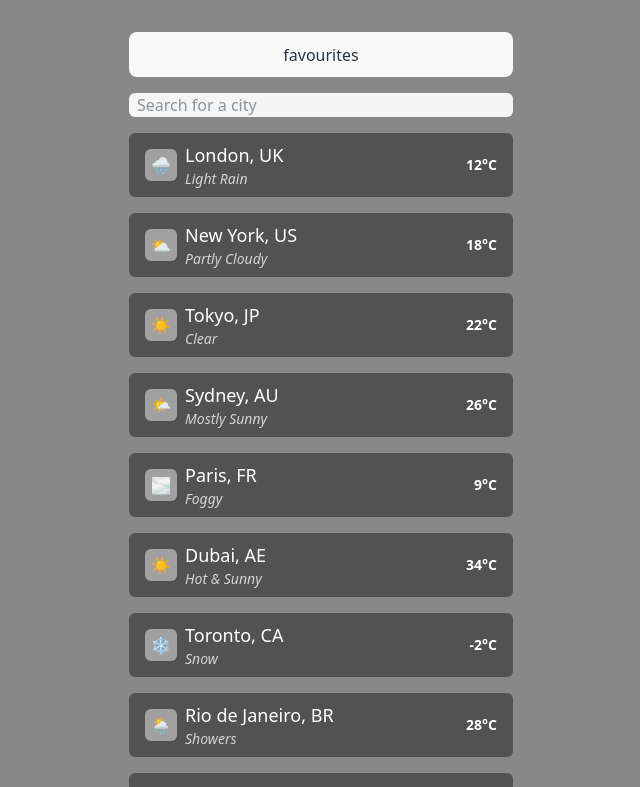
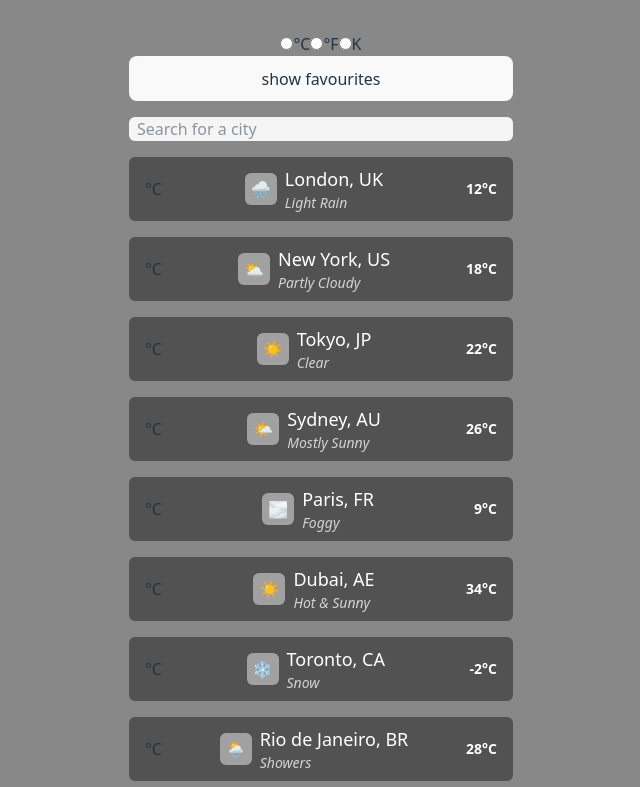
Before and after one commit to dsw54167/forecast-app, a React (Vite) app: page / in a window 1280 px wide. Shown: the top 787 px of the page, without its empty margins (319-959 px from the left). Built offline with nearby package versions, Linux system fonts and the light colour scheme.

Commit message:
switch unit globally

```diff
--- a/package.json
+++ b/package.json
@@ -14,6 +14,7 @@
     "react": "^19.2.0",
     "react-dom": "^19.2.0",
     "react-router": "^7.9.6",
+    "react-router-dom": "^7.9.6",
     "tailwindcss": "^4.1.17"
   },
   "devDependencies": {
--- a/src/components/CityItemDetails.tsx
+++ b/src/components/CityItemDetails.tsx
@@ -1,6 +1,7 @@
 import {DATA, type WeatherData} from "../../mocks.ts";
 import {useNavigate, useParams} from "react-router";
 import {useState} from "react";
+import {useSelector} from "react-redux";
 
 export function CityItemDetails() {
     const {city} = useParams();
@@ -37,6 +38,7 @@ export function CityItemDetails() {
         <span className='top-0 left-0 size-16'>←</span>
         No city provided
     </div>;
+    const unit = useSelector((state: {unit: string}) => state.unit);
 
     const data: WeatherData = DATA.find((item) => item.city.toLowerCase() == city.toLowerCase())!
     if (!data) return <div>
@@ -49,7 +51,7 @@ export function CityItemDetails() {
                 <p className='text-3xl' onClick={addRemoveFavourite}>  {isFavourite ? '♥' : '♡'}</p>
             </div>
             <span className='text-lg '>{`${data.city}, ${data.countryCode}`}</span>
-            <span className='text-lg '>{data.value}</span>
+            <span className='text-lg '>{data.value} {unit}</span>
             <span className='text-sm text-neutral-300 italic'>{`${data.icon} ${data.description}`}</span>
             <div className="h-8"></div>
             <div className="grid grid-cols-2  text-xs text-left text-neutral-300">
--- a/src/components/CityList.tsx
+++ b/src/components/CityList.tsx
@@ -22,7 +22,7 @@ export function CityList(){
     const filteredList = DATA.filter((item) => item.city.toLowerCase().startsWith(query.toLowerCase()))
     return (
         <div className='flex gap-4 flex-col'>
-            <button onClick={()=>handleFavouritesClick()}>favourites</button>
+            <button onClick={()=>handleFavouritesClick()}>show favourites</button>
             <input  value={query} onChange={(e) => setQuery(e.target.value)} placeholder='Search for a city'
                    className='border-neutral-100 bg-neutral-100 rounded-md px-2'/>
             {filteredList.map((item) =>
--- a/src/components/CityListItem.tsx
+++ b/src/components/CityListItem.tsx
@@ -1,4 +1,5 @@
 import type {WeatherData} from "../../mocks.ts";
+import {useSelector} from "react-redux";
 
 interface CityListItemProps extends WeatherData {
     onClick: () => void;
@@ -9,9 +10,10 @@ export const CityListItem = ({city, countryCode, description, value, icon, onCli
     const saved = localStorage.getItem("favourites");
     const favourites = saved ? JSON.parse(saved) : [];
     const isFavourite = city ? favourites.includes(city.toLowerCase()) : false;
-
+    const unit = useSelector((state: {unit: string}) => state.unit);
     return <div key={city} onClick={onClick}
                 className='flex w-96 bg-neutral-600 justify-between px-4 py-2 rounded-md items-center'>
+        <p>{unit}</p>
         <div className='flex items-center gap-2'>
             <span className='bg-neutral-400 size-8 flex items-center justify-center rounded-md'>{icon}</span>
             <div className='flex flex-col'>
--- /dev/null
+++ b/src/components/Store.tsx
@@ -0,0 +1,25 @@
+import {createStore} from 'redux';
+
+export const getUnit = (unit: string) => {
+    return {
+        type: "GET_UNIT",
+        unit: unit
+    }
+}
+
+const initialState = {
+    unit: "°C"
+}
+
+const unitReducer = (state = initialState, action: { type: string; unit: string; }) => {
+    switch (action.type) {
+        case "GET_UNIT":
+            return {
+                unit: action.unit
+            }
+        default:
+            return state
+    }
+}
+
+export const store = createStore(unitReducer)
--- /dev/null
+++ b/src/components/SwitchUnit.tsx
@@ -0,0 +1,46 @@
+import {useDispatch, useSelector} from "react-redux";
+import {getUnit} from "../components/Store.tsx";
+
+export default function UnitSwitcher() {
+    const dispatch = useDispatch();
+    const unit = useSelector((state) => state.unit);
+    const handleChange = (e) => {
+        dispatch(getUnit(e.target.value));
+    };
+    return (
+        <div>
+            <label>
+                <input
+                    type="radio"
+                    name="unit"
+                    value="celsius"
+                    checked={unit === "celsius"}
+                    onChange={handleChange}
+                />
+                °C
+            </label>
+
+            <label>
+                <input
+                    type="radio"
+                    name="unit"
+                    value="fahrenheit"
+                    checked={unit === "fahrenheit"}
+                    onChange={handleChange}
+                />
+                °F
+            </label>
+
+            <label>
+                <input
+                    type="radio"
+                    name="unit"
+                    value="kelvin"
+                    checked={unit === "kelvin"}
+                    onChange={handleChange}
+                />
+                K
+            </label>
+        </div>
+    );
+}
--- a/src/main.tsx
+++ b/src/main.tsx
@@ -1,16 +1,24 @@
 import {createRoot} from 'react-dom/client'
 import './index.css'
-import {BrowserRouter, Route, Routes} from "react-router";
+import {BrowserRouter, Route, Routes} from "react-router-dom";
 import {CityList} from "./components/CityList.tsx";
 import {CityItemDetails} from "./components/CityItemDetails.tsx";
 import {FavouriteCityList} from "./components/FavouriteCityList.tsx";
+import {store} from "./components/Store.tsx";
+import {Provider} from "react-redux";
+import UnitSwitcher from "./components/SwitchUnit.tsx";
 
 createRoot(document.getElementById('root')!).render(
+    <Provider store={store}>
+        <UnitSwitcher></UnitSwitcher>
         <BrowserRouter>
             <Routes>
                 <Route path="/" element={<CityList/>}/>
                 <Route path="/city/:city" element={<CityItemDetails/>}/>
                 <Route path="/favourites" element={<FavouriteCityList/>}/>
             </Routes>
-    </BrowserRouter>,
+        </BrowserRouter>
+    </Provider>
+
+    ,
 )
--- a/vite.config.ts
+++ b/vite.config.ts
@@ -1,8 +1,13 @@
-import {defineConfig} from 'vite'
 import tailwindcss from '@tailwindcss/vite'
-import react from '@vitejs/plugin-react'
+import { defineConfig } from 'vite';
+import react from '@vitejs/plugin-react';
 
-// https://vite.dev/config/
 export default defineConfig({
     plugins: [tailwindcss(), react()],
-})
+    resolve: {
+        dedupe: ['react', 'react-dom']
+    },
+    optimizeDeps: {
+        include: ['react', 'react-dom']
+    }
+});
```
Also changed, not shown: 1 other file (tests, documents, lock files or other folders). Lines whose indentation alone changed are shown as unchanged.
